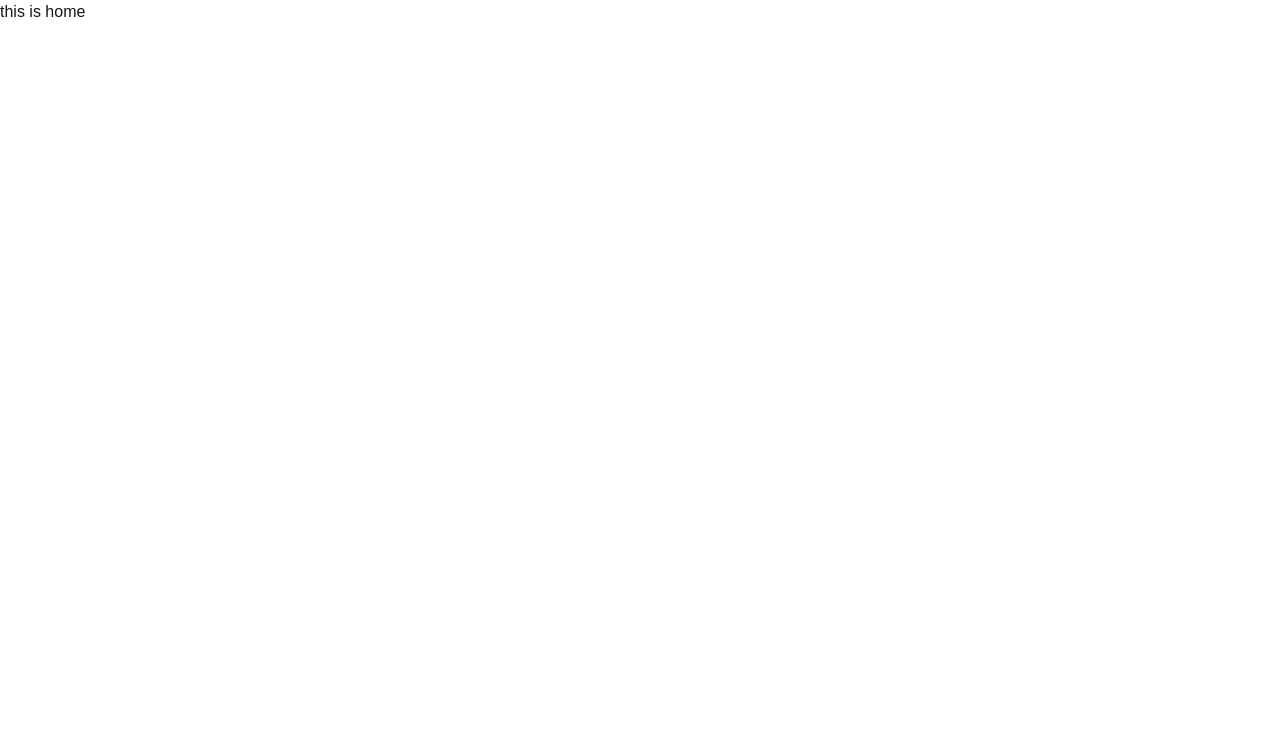
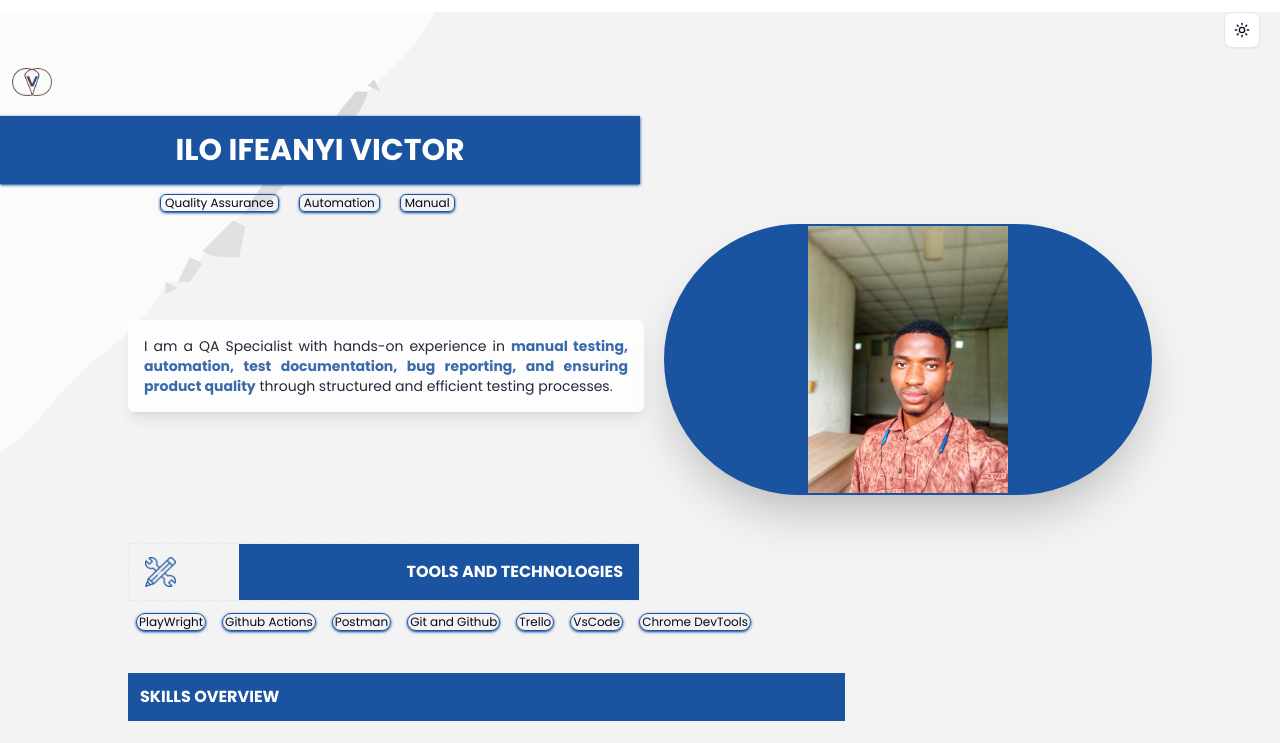
Before and after one commit to Understandingvictor/QA-test-project-using-playwright, a Next.js app in the folder frontEnd/: page / in a window 1280 px wide. Shown: the top 743 px of the page. Built offline with nearby package versions, Linux system fonts and the light colour scheme.

Commit message:
fixed shadcn errors

```diff
--- a/frontEnd/src/app/QA/page.jsx
+++ b/frontEnd/src/app/QA/page.jsx
@@ -1,10 +1,12 @@
-"use client"
+"use client";
 import { useState } from "react";
 import Image from "next/image";
+import { ModeToggle } from "@/component/button";
 export default function Qa() {
   const [videoUrl, setVideoUrl] = useState(null);
   return (
     <>
+      <ModeToggle />
       <main
         className=""
         style={{
--- a/frontEnd/src/app/globals.css
+++ b/frontEnd/src/app/globals.css
@@ -1,14 +1,47 @@
 @import "tailwindcss";
+@import "tw-animate-css";
+
+@custom-variant dark (&:is(.dark *));
 
 :root {
-  --background: #ffffff;
-  --foreground: #171717;
     /* --- FONT FIX: Map Next.js font variables to the standard Tailwind/CSS variable names --- */
   /* This tells the 'font-sans' utility class to use the Geist Sans font */
   --font-sans: var(--font-geist-sans);
 
   /* This tells the 'font-mono' utility class to use the Geist Mono font */
   --font-mono: var(--font-geist-mono);
+  --radius: 0.625rem;
+  --background: oklch(1 0 0);
+  --foreground: oklch(0.129 0.042 264.695);
+  --card: oklch(1 0 0);
+  --card-foreground: oklch(0.129 0.042 264.695);
+  --popover: oklch(1 0 0);
+  --popover-foreground: oklch(0.129 0.042 264.695);
+  --primary: oklch(0.208 0.042 265.755);
+  --primary-foreground: oklch(0.984 0.003 247.858);
+  --secondary: oklch(0.968 0.007 247.896);
+  --secondary-foreground: oklch(0.208 0.042 265.755);
+  --muted: oklch(0.968 0.007 247.896);
+  --muted-foreground: oklch(0.554 0.046 257.417);
+  --accent: oklch(0.968 0.007 247.896);
+  --accent-foreground: oklch(0.208 0.042 265.755);
+  --destructive: oklch(0.577 0.245 27.325);
+  --border: oklch(0.929 0.013 255.508);
+  --input: oklch(0.929 0.013 255.508);
+  --ring: oklch(0.704 0.04 256.788);
+  --chart-1: oklch(0.646 0.222 41.116);
+  --chart-2: oklch(0.6 0.118 184.704);
+  --chart-3: oklch(0.398 0.07 227.392);
+  --chart-4: oklch(0.828 0.189 84.429);
+  --chart-5: oklch(0.769 0.188 70.08);
+  --sidebar: oklch(0.984 0.003 247.858);
+  --sidebar-foreground: oklch(0.129 0.042 264.695);
+  --sidebar-primary: oklch(0.208 0.042 265.755);
+  --sidebar-primary-foreground: oklch(0.984 0.003 247.858);
+  --sidebar-accent: oklch(0.968 0.007 247.896);
+  --sidebar-accent-foreground: oklch(0.208 0.042 265.755);
+  --sidebar-border: oklch(0.929 0.013 255.508);
+  --sidebar-ring: oklch(0.704 0.04 256.788);
 
 }
 
@@ -19,21 +52,89 @@
   --font-mono: var(--font-geist-mono);
   --font-pop1: var(--font-pop1);
    --font-pop2: var(--font-pop2);
+   --color-sidebar-ring: var(--sidebar-ring);
+   --color-sidebar-border: var(--sidebar-border);
+   --color-sidebar-accent-foreground: var(--sidebar-accent-foreground);
+   --color-sidebar-accent: var(--sidebar-accent);
+   --color-sidebar-primary-foreground: var(--sidebar-primary-foreground);
+   --color-sidebar-primary: var(--sidebar-primary);
+   --color-sidebar-foreground: var(--sidebar-foreground);
+   --color-sidebar: var(--sidebar);
+   --color-chart-5: var(--chart-5);
+   --color-chart-4: var(--chart-4);
+   --color-chart-3: var(--chart-3);
+   --color-chart-2: var(--chart-2);
+   --color-chart-1: var(--chart-1);
+   --color-ring: var(--ring);
+   --color-input: var(--input);
+   --color-border: var(--border);
+   --color-destructive: var(--destructive);
+   --color-accent-foreground: var(--accent-foreground);
+   --color-accent: var(--accent);
+   --color-muted-foreground: var(--muted-foreground);
+   --color-muted: var(--muted);
+   --color-secondary-foreground: var(--secondary-foreground);
+   --color-secondary: var(--secondary);
+   --color-primary-foreground: var(--primary-foreground);
+   --color-primary: var(--primary);
+   --color-popover-foreground: var(--popover-foreground);
+   --color-popover: var(--popover);
+   --color-card-foreground: var(--card-foreground);
+   --color-card: var(--card);
+   --radius-sm: calc(var(--radius) - 4px);
+   --radius-md: calc(var(--radius) - 2px);
+   --radius-lg: var(--radius);
+   --radius-xl: calc(var(--radius) + 4px);
 }
 
 html{
 
   font-family: var(--font-regularPoppins), var(--font-fallback);
 }
-@media (prefers-color-scheme: dark) {
-  :root {
-    --background: #0a0a0a;
-    --foreground: #ededed;
-  }
+
+.dark {
+    --background: oklch(0.129 0.042 264.695);
+    --foreground: oklch(0.984 0.003 247.858);
+    --card: oklch(0.208 0.042 265.755);
+    --card-foreground: oklch(0.984 0.003 247.858);
+    --popover: oklch(0.208 0.042 265.755);
+    --popover-foreground: oklch(0.984 0.003 247.858);
+    --primary: oklch(0.929 0.013 255.508);
+    --primary-foreground: oklch(0.208 0.042 265.755);
+    --secondary: oklch(0.279 0.041 260.031);
+    --secondary-foreground: oklch(0.984 0.003 247.858);
+    --muted: oklch(0.279 0.041 260.031);
+    --muted-foreground: oklch(0.704 0.04 256.788);
+    --accent: oklch(0.279 0.041 260.031);
+    --accent-foreground: oklch(0.984 0.003 247.858);
+    --destructive: oklch(0.704 0.191 22.216);
+    --border: oklch(1 0 0 / 10%);
+    --input: oklch(1 0 0 / 15%);
+    --ring: oklch(0.551 0.027 264.364);
+    --chart-1: oklch(0.488 0.243 264.376);
+    --chart-2: oklch(0.696 0.17 162.48);
+    --chart-3: oklch(0.769 0.188 70.08);
+    --chart-4: oklch(0.627 0.265 303.9);
+    --chart-5: oklch(0.645 0.246 16.439);
+    --sidebar: oklch(0.208 0.042 265.755);
+    --sidebar-foreground: oklch(0.984 0.003 247.858);
+    --sidebar-primary: oklch(0.488 0.243 264.376);
+    --sidebar-primary-foreground: oklch(0.984 0.003 247.858);
+    --sidebar-accent: oklch(0.279 0.041 260.031);
+    --sidebar-accent-foreground: oklch(0.984 0.003 247.858);
+    --sidebar-border: oklch(1 0 0 / 10%);
+    --sidebar-ring: oklch(0.551 0.027 264.364);
+
 }
 
-body {
-  background: var(--background);
-  color: var(--foreground);
-  font-family: Arial, Helvetica, sans-serif;
+@layer base {
+  * {
+    @apply border-border outline-ring/50;
+
+    }
+  body {
+    @apply bg-background text-foreground;
+
+    }
+
 }
--- a/frontEnd/src/app/layout.js
+++ b/frontEnd/src/app/layout.js
@@ -1,7 +1,7 @@
 import { Geist, Geist_Mono } from "next/font/google";
-import localFont from 'next/font/local'; // 1. Import the local font module
+import localFont from "next/font/local"; // 1. Import the local font module
+import { ThemeProvider } from "@/component/theme-provider";
 import "./globals.css";
-
 
 // Configure your primary font (e.g., for body text)
 const pop1 = localFont({
@@ -44,11 +44,18 @@
 
 export default function RootLayout({ children }) {
   return (
-    <html lang="en">
+    <html lang="en" suppressHydrationWarning>
       <body
         className={`${geistSans.variable} ${pop1.variable} ${pop2.variable} antialiased`}
       >
-        {children}
+        <ThemeProvider
+          attribute="class"
+          defaultTheme="system"
+          enableSystem
+          disableTransitionOnChange
+        >
+          {children}
+        </ThemeProvider>
       </body>
     </html>
   );
--- a/frontEnd/src/app/page.js
+++ /dev/null
@@ -1,5 +0,0 @@
-export default function Home() {
-    return (
-       <h1>this is home</h1>
-    )
-}
```
Also changed, not shown: frontEnd/package.json (+10 -2 lines), 1 other file (tests, documents, lock files or other folders).
